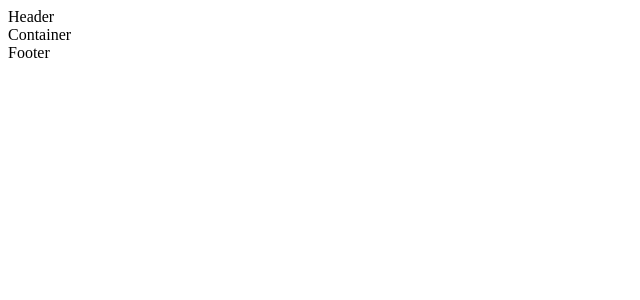
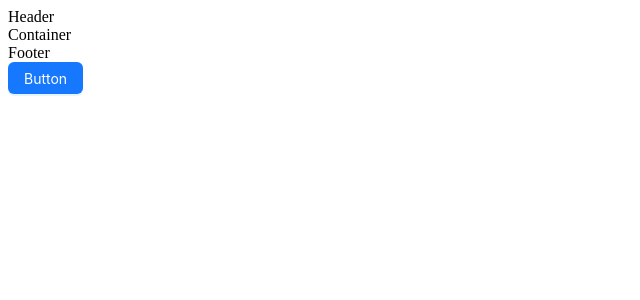
Before and after one commit to Quinn28022003/test-mona, a React (Vite) app: page / in a window 1280 px wide. Shown: the top 300 px of the page, without its empty margins (0-640 px from the left). Built offline with nearby package versions, Linux system fonts and the light colour scheme.

Commit message:
[002] feat: config library antd

```diff
--- a/package.json
+++ b/package.json
@@ -10,6 +10,7 @@
     "preview": "vite preview"
   },
   "dependencies": {
+    "antd": "^5.22.2",
     "react": "^18.3.1",
     "react-dom": "^18.3.1",
     "sass": "^1.81.0"
--- a/src/App.tsx
+++ b/src/App.tsx
@@ -1,5 +1,5 @@
 import { useState } from 'react';
-
+import { Button } from 'antd';
 import './App.scss'
 
 function App() {
@@ -9,6 +9,7 @@ function App() {
       <div>Header</div>
       <div>Container</div>
       <div>Footer</div>
+      <Button type="primary">Button</Button>
     </>
   )
 }
```
Also changed, not shown: 1 other file (tests, documents, lock files or other folders).
